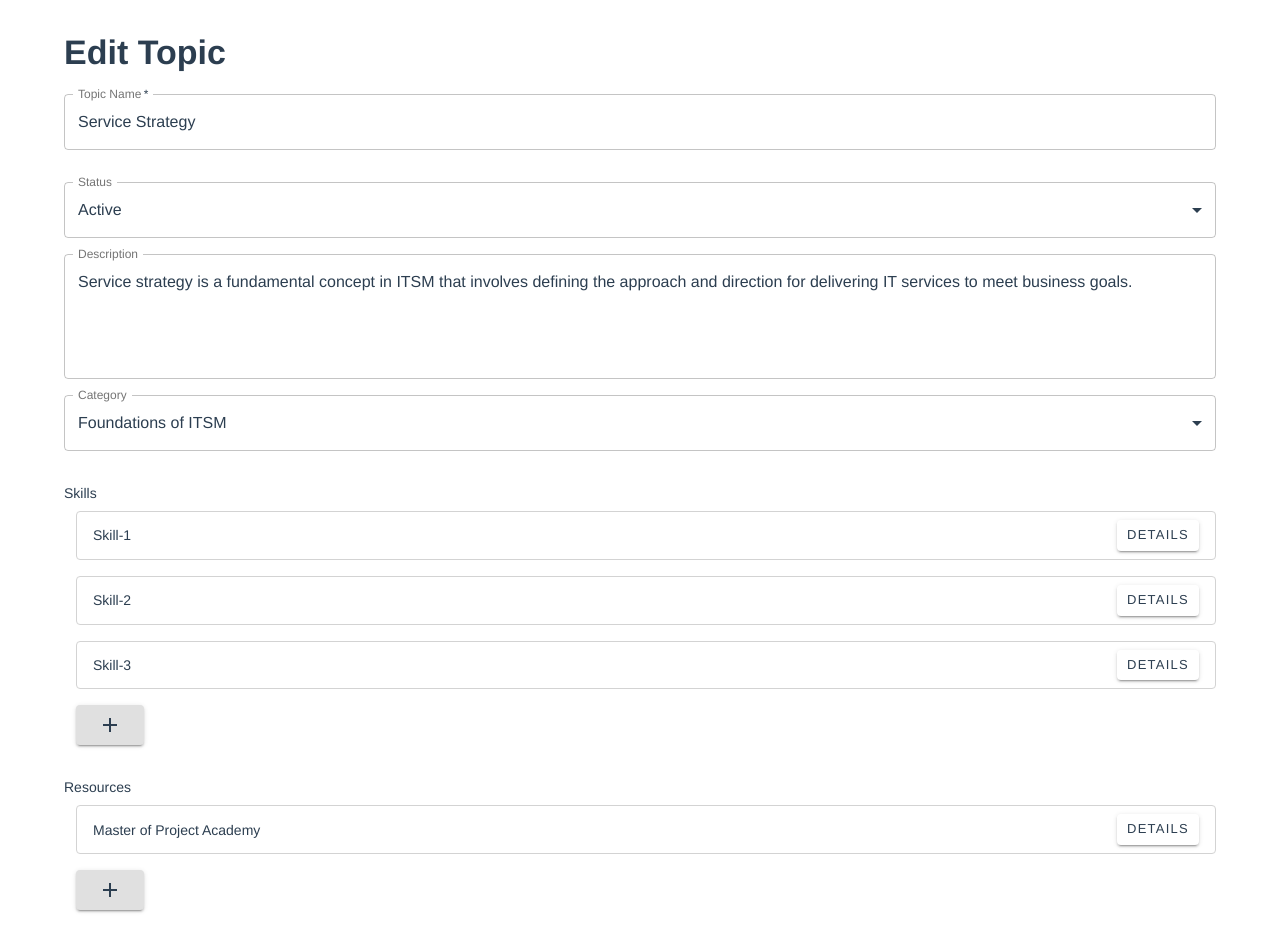
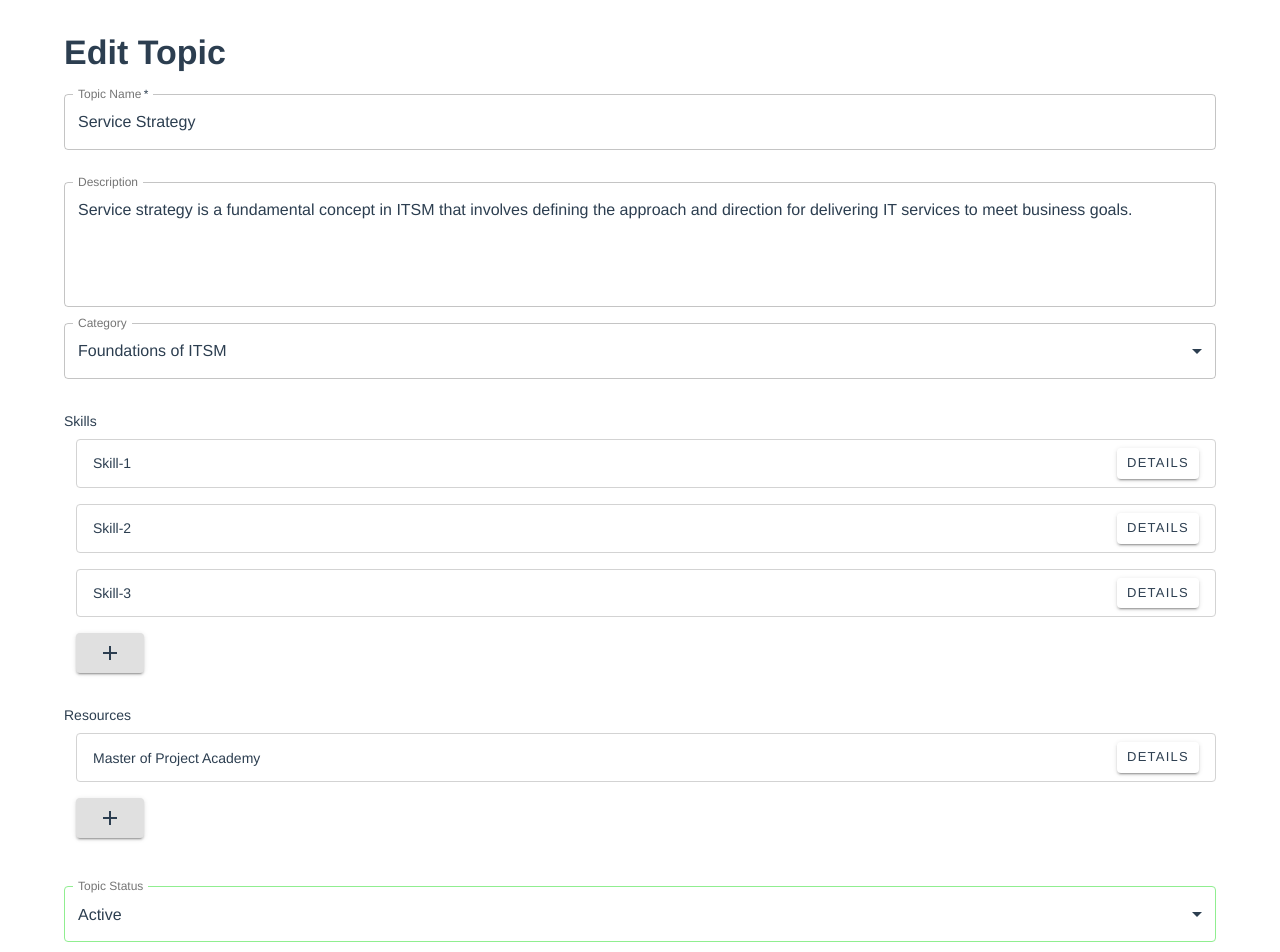
Before and after one commit to agile-learning-institute/mentorHub-topic-ui, a React (Vite) app: page /topic/1 in a window 1280 px wide. Shown: the top 952 px of the page. Built offline with nearby package versions, Linux system fonts and the light colour scheme; a web font is replaced by a local one.

Commit message:
moved status field (#15)

```diff
--- a/src/pages/UpdateResource.jsx
+++ b/src/pages/UpdateResource.jsx
@@ -12,7 +12,7 @@ import {
 } from "@mui/material";
 import { useRef, useState } from "react";
 import { useLoaderData } from "react-router";
-import { useNavigate } from 'react-router-dom'
+import { useNavigate } from "react-router-dom";
 import { useMockTopics } from "../context/MockTopicsContext";
 import { useTheme } from "@emotion/react";
 
@@ -54,7 +54,7 @@ function UpdateResource() {
   );
   const [skills, setSkills] = useState(resourceSkillNames || []);
   const skillInput = useRef(null);
-  const navigate = useNavigate()
+  const navigate = useNavigate();
   const theme = useTheme();
 
   const handleSkillsChange = (event) => {
@@ -96,20 +96,6 @@ function UpdateResource() {
             shrink: true,
           }}
         />
-
-        <FormControl variant="outlined">
-          <InputLabel>Status</InputLabel>
-          <Select
-            id="Status"
-            label="Status"
-            value={status}
-            onBlur={null}
-            onChange={(e) => setStatus(e.target.value)}
-          >
-            <MenuItem value="Active">Active</MenuItem>
-            <MenuItem value="Archived">Archived</MenuItem>
-          </Select>
-        </FormControl>
 
         <Box>
           <Typography variant="body2">Description</Typography>
@@ -218,6 +204,26 @@ function UpdateResource() {
           ))}
         </Select>
       </FormControl>
+
+      <FormControl variant="outlined" fullWidth sx={{ mt: 4 }}>
+        <InputLabel>Resource Status</InputLabel>
+        <Select
+          id="Status"
+          label="Resource Status"
+          value={status}
+          onBlur={null}
+          onChange={(e) => setStatus(e.target.value)}
+          sx={{
+            "& fieldset": {
+              borderColor: status === "Active" ? "lightgreen" : "red",
+            },
+          }}
+        >
+          <MenuItem value="Active">Active</MenuItem>
+          <MenuItem value="Archived">Archived</MenuItem>
+        </Select>
+      </FormControl>
+
       <Box mt={2} display={"flex"} justifyContent="center">
         <Button
           onClick={() => navigate(-1)}
@@ -226,6 +232,7 @@ function UpdateResource() {
           Return to Topic
         </Button>
       </Box>
+
     </Box>
   );
 }
--- a/src/pages/UpdateSkill.jsx
+++ b/src/pages/UpdateSkill.jsx
@@ -41,18 +41,18 @@ function UpdateSkill() {
 
     updateSkill(topicId, skillId, fieldName, fieldValue);
   }
-  function handleDescriptionChange(e){
-    setDescription(e.target.value)
-    handleBlur(e)
+  function handleDescriptionChange(e) {
+    setDescription(e.target.value);
+    handleBlur(e);
   }
-  function handleNameChange(e){
-    setSkillName(e.target.value)
-    handleBlur(e)
+  function handleNameChange(e) {
+    setSkillName(e.target.value);
+    handleBlur(e);
   }
 
-  function handleStatusChange(e){
-    setStatus(e.target.value)
-    handleBlur(e)
+  function handleStatusChange(e) {
+    setStatus(e.target.value);
+    handleBlur(e);
   }
   return (
     <Box mb={4}>
@@ -70,25 +70,12 @@ function UpdateSkill() {
         />
       </Box>
 
-      <FormControl variant="outlined" fullWidth>
-        <InputLabel>Status</InputLabel>
-        <Select
-          id="status"
-          label="Status"
-          value={status}
-          onChange={handleStatusChange}
-        >
-          <MenuItem value="Active">Active</MenuItem>
-          <MenuItem value="Archived">Archived</MenuItem>
-        </Select>
-      </FormControl>
-
       <Box mt={1}>
         <Typography variant="body2">Description</Typography>
         <TextField
           id="description"
           value={description}
-          onChange={handleDescriptionChange }
+          onChange={handleDescriptionChange}
           onBlur={null}
           multiline
           rows={4}
@@ -137,6 +124,25 @@ function UpdateSkill() {
         </Select>
       </FormControl>
 
+      <FormControl variant="outlined" fullWidth sx={{ mt: 4 }}>
+        <InputLabel>Skill Status</InputLabel>
+        <Select
+          id="Status"
+          label="Skill Status"
+          value={status}
+          onBlur={handleBlur}
+          onChange={handleStatusChange}
+          sx={{
+            "& fieldset": {
+              borderColor: status === "Active" ? "lightgreen" : "red",
+            },
+          }}
+        >
+          <MenuItem value="Active">Active</MenuItem>
+          <MenuItem value="Archived">Archived</MenuItem>
+        </Select>
+      </FormControl>
+
       <Box mt={2} display={"flex"} justifyContent="center">
         <Button
           onClick={() => navigate(-1)}
@@ -145,6 +151,7 @@ function UpdateSkill() {
           Return to Topic
         </Button>
       </Box>
+
     </Box>
   );
 }
--- a/src/pages/UpdateTopic.jsx
+++ b/src/pages/UpdateTopic.jsx
@@ -132,19 +132,6 @@ function UpdateTopic() {
           }}
           required
         />
-        <FormControl variant="outlined">
-          <InputLabel>Status</InputLabel>
-          <Select
-            id="Status"
-            label="Status"
-            value={status}
-            onBlur={handleBlur}
-            onChange={handleStatusChange}
-          >
-            <MenuItem value="Active">Active</MenuItem>
-            <MenuItem value="Archived">Archived</MenuItem>
-          </Select>
-        </FormControl>
 
         <Box>
           <TextField
@@ -205,7 +192,6 @@ function UpdateTopic() {
                   onClick={() => navigate(`/topic/skills/${topicId}/${i}`)}
                   size="small"
                   sx={{ ml: 2, flexShrink: 0 }}
-
                 >
                   Details
                 </Button>
@@ -306,8 +292,24 @@ function UpdateTopic() {
           </Box>
         </form>
       )}
-
-      {/* button with link to /path */}
+      <FormControl variant="outlined" fullWidth sx={{ mt: 4 }}>
+        <InputLabel>Topic Status</InputLabel>
+        <Select
+          id="Status"
+          label="Topic Status"
+          value={status}
+          onBlur={handleBlur}
+          onChange={handleStatusChange}
+          sx={{
+            "& fieldset": {
+              borderColor: status === "Active" ? "lightgreen" : "red",
+            },
+          }}
+        >
+          <MenuItem value="Active">Active</MenuItem>
+          <MenuItem value="Archived">Archived</MenuItem>
+        </Select>
+      </FormControl>
     </Box>
   );
 }
```
